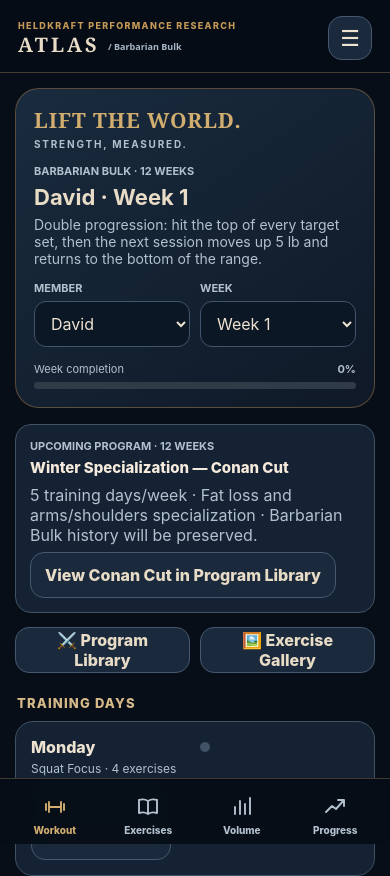
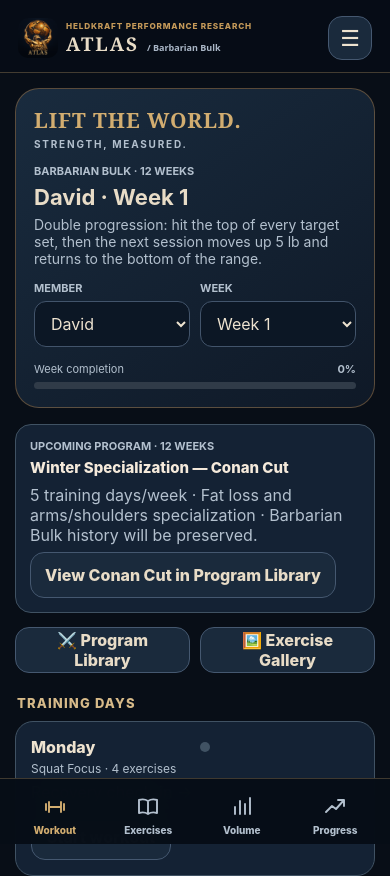
Before and after one commit to david-mullins-tfs/barbarian-bulk-2026, a plain HTML site: page index.html in a window 390 px wide. Shown: the top 876 px of the page. Drawn offline with Linux system fonts and the light colour scheme.

Commit message:
Add Atlas header emblem for parity with Hesperides

```diff
--- a/index.html
+++ b/index.html
@@ -10,7 +10,7 @@
   <link rel="manifest" href="manifest.json?v=identity3">
   <link rel="apple-touch-icon" sizes="180x180" href="icons/apple-touch-icon.png?v=icons3">
   <link rel="icon" type="image/png" sizes="192x192" href="icons/icon-192.png?v=icons3">
-  <link rel="stylesheet" href="styles.css?v=identity3">
+  <link rel="stylesheet" href="styles.css?v=identity4">
   <title>Atlas · Heldkraft Performance Research</title>
   <style id="heldkraft-launch-style">
   /* Heldkraft launch sequence — uses the approved local icon artwork, not a replacement image. */
@@ -93,9 +93,12 @@
   </script>
 
   <header class="app-header">
-    <div>
-      <div class="eyebrow">HELDKRAFT PERFORMANCE RESEARCH</div>
-      <h1>ATLAS <span class="header-program">/ Barbarian Bulk</span></h1>
+    <div class="atlas-header-brand">
+      <img class="atlas-header-emblem" src="./icons/icon-192.png?v=icons3" width="44" height="44" alt="" aria-hidden="true">
+      <div class="atlas-header-text">
+        <div class="eyebrow">HELDKRAFT PERFORMANCE RESEARCH</div>
+        <h1>ATLAS <span class="header-program">/ Barbarian Bulk</span></h1>
+      </div>
     </div>
     <button class="icon-btn" id="menuBtn" aria-label="Open menu">☰</button>
   </header>
--- a/styles.css
+++ b/styles.css
@@ -269,3 +269,20 @@ html,body{background:var(--bg);color:var(--text)}
 .atlas-library-row .atlas-library-chevron,.atlas-brand-promise{color:#D2AD70}
 .atlas-brand-promise small{color:#B3C0CE}
 .atlas-four-tabs .nav-btn.active{color:#D2AD70}
+
+
+/* Atlas header: mirror Hesperides' 44px branded emblem without changing its layout or colors. */
+.atlas-header-brand{display:flex;align-items:center;gap:10px;flex:1;min-width:0}
+.atlas-header-emblem{display:block;width:44px;height:44px;flex:0 0 44px;object-fit:contain;border-radius:10px}
+.atlas-header-text{min-width:0;flex:1}
+.atlas-header-text .eyebrow{font-size:clamp(7px,2.1vw,9px);letter-spacing:.10em;white-space:nowrap}
+.atlas-header-text h1{display:flex;align-items:baseline;flex-wrap:wrap;column-gap:8px;row-gap:2px;margin:3px 0 0}
+.atlas-header-text .header-program{white-space:nowrap}
+.app-header > #menuBtn{flex:0 0 44px;margin-left:10px}
+@media(max-width:390px){
+  .atlas-header-brand{gap:8px}
+  .atlas-header-emblem{width:40px;height:40px;flex-basis:40px}
+  .atlas-header-text h1{font-size:19px;letter-spacing:.10em}
+  .atlas-header-text .header-program{font-size:9px}
+  .app-header > #menuBtn{margin-left:6px}
+}
--- a/sw.js
+++ b/sw.js
@@ -1,4 +1,4 @@
-const CACHE = 'heldkraft-atlas-v37-8-transparent-splash';
+const CACHE = 'heldkraft-atlas-v37-9-header-emblem';
 const ASSETS = [
   './', './index.html', './styles.css', './app.js', './nutrition.js', './cardio.js',
   './volume.js', './atlas-programs.js', './atlas-recovery.js', './atlas-art-v36.js', './plate-counter.js', './rest-timer.js', './warmup.js', './weight-sync.js', './exercise-library.js', './manifest.json',
```
Also changed, not shown: atlas-header-icon.test.js (added, +24 -0 lines), 2 other files.
